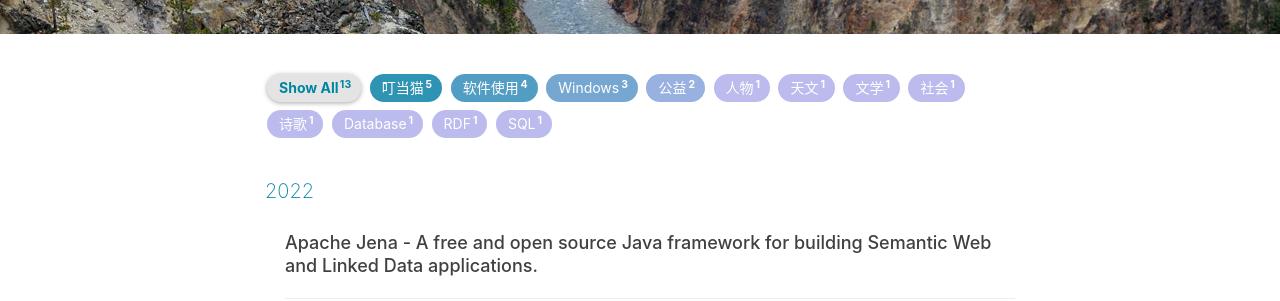
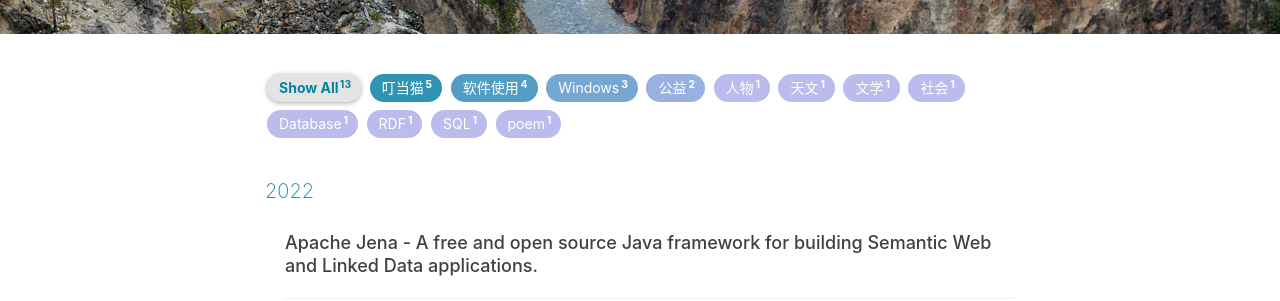
Before and after one commit to kellyxu-com/blog, a Jekyll site: the page built from archive.html, in a window 1280 px wide. Shown: the part 384-685 px from the top of the page. Built offline with Jekyll 4.4.1, drawn with Linux system fonts in a browser that asks for light colours; nearby versions of some CDN libraries; comment, search, counter and statistics services are not loaded.

Commit message:
Update 2014-09-18-poem-with-one.markdown

```diff
--- a/_posts/2014-09-18-poem-with-one.markdown
+++ b/_posts/2014-09-18-poem-with-one.markdown
@@ -7,7 +7,7 @@ author:     "Kelly"
 header-img: "img/post-bg-2014.jpg"
 catalog: true
 tags:
-    - 诗歌
+    - poem
 ---
 
 一分一秒一春秋
```
